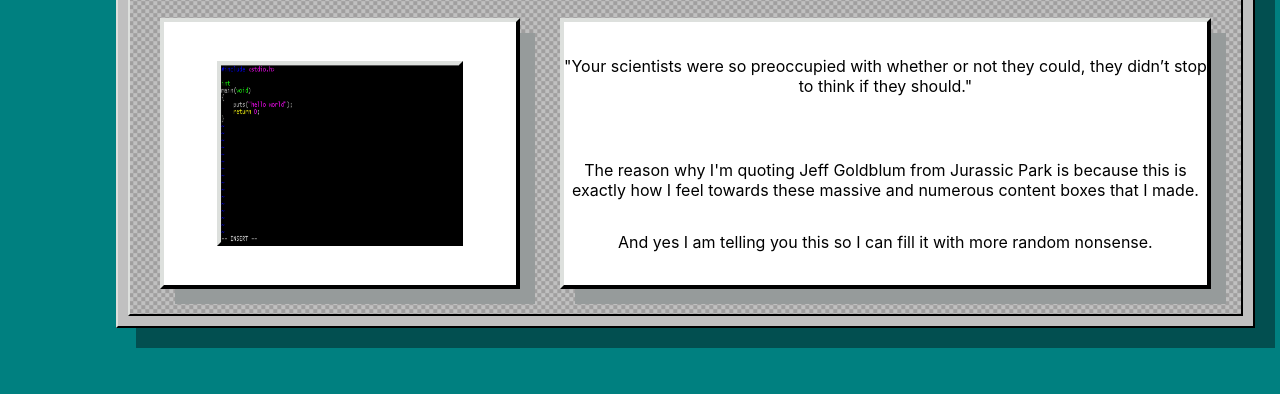
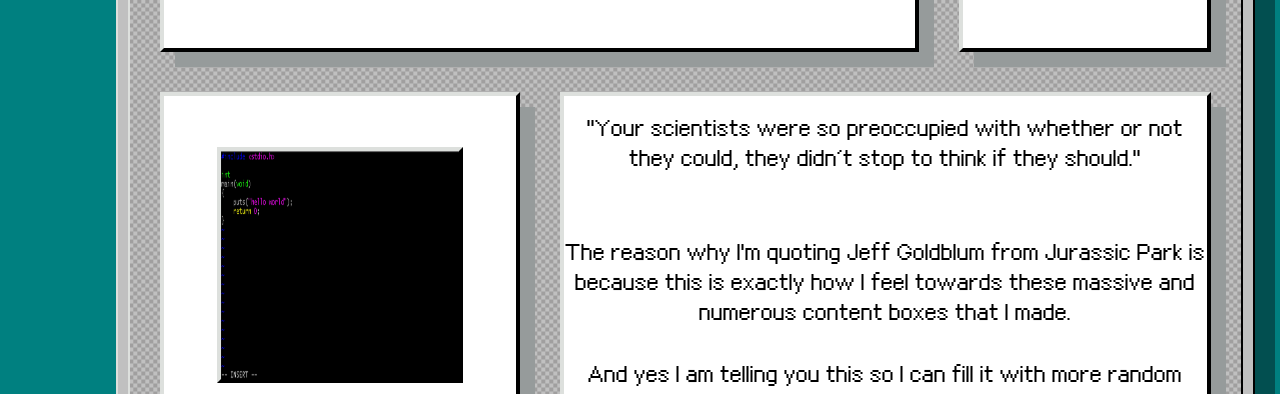
Before and after one commit to SimonBao/profile, a plain HTML site: page index.html in a window 1280 px wide. Shown: the part 378-772 px from the top of the page. Drawn offline with Linux system fonts and the light colour scheme.

Commit message:
Changed icons placement

```diff
--- a/style.css
+++ b/style.css
@@ -159,6 +159,10 @@ nav {
   flex-direction: column;
 }
 
+.content p, h1 {
+  font-family: nouveaux;
+}
+
 #windows98_icons {
   grid-area: windows98_icons;
   display: flex;
@@ -166,6 +170,8 @@ nav {
   font-family: nouveaux;
   font-size: 7px;
   color: white;
+  margin-right: auto;
+  margin-left: 15px;
 }
 
 #windows98_icons img {
@@ -268,7 +274,7 @@ nav {
   }
 }
 
-@media only screen and (max-width: 600px)  {
+@media only screen and (max-width: 660px)  {
   body {
     display: grid;
     grid-template-columns: 1fr;
```
